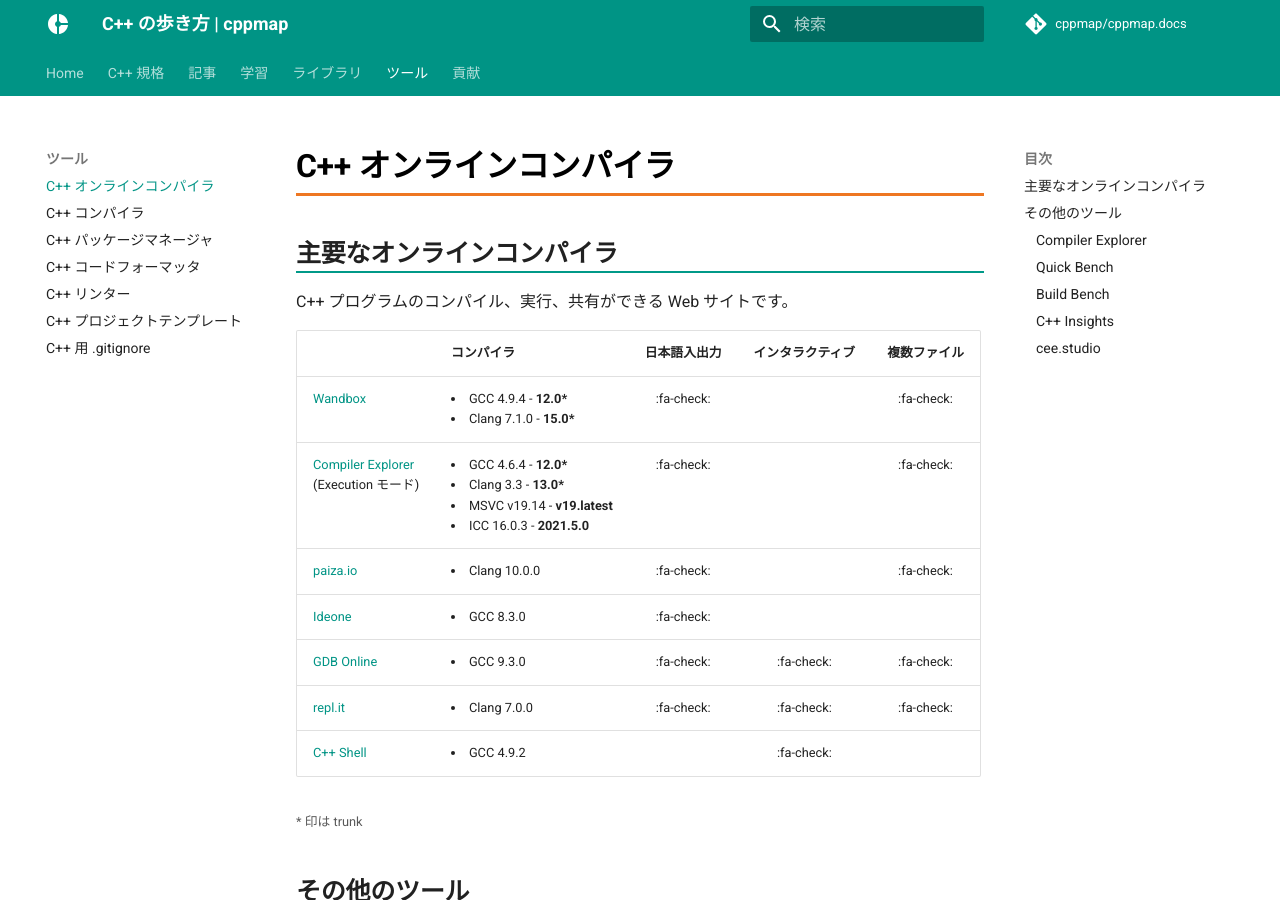
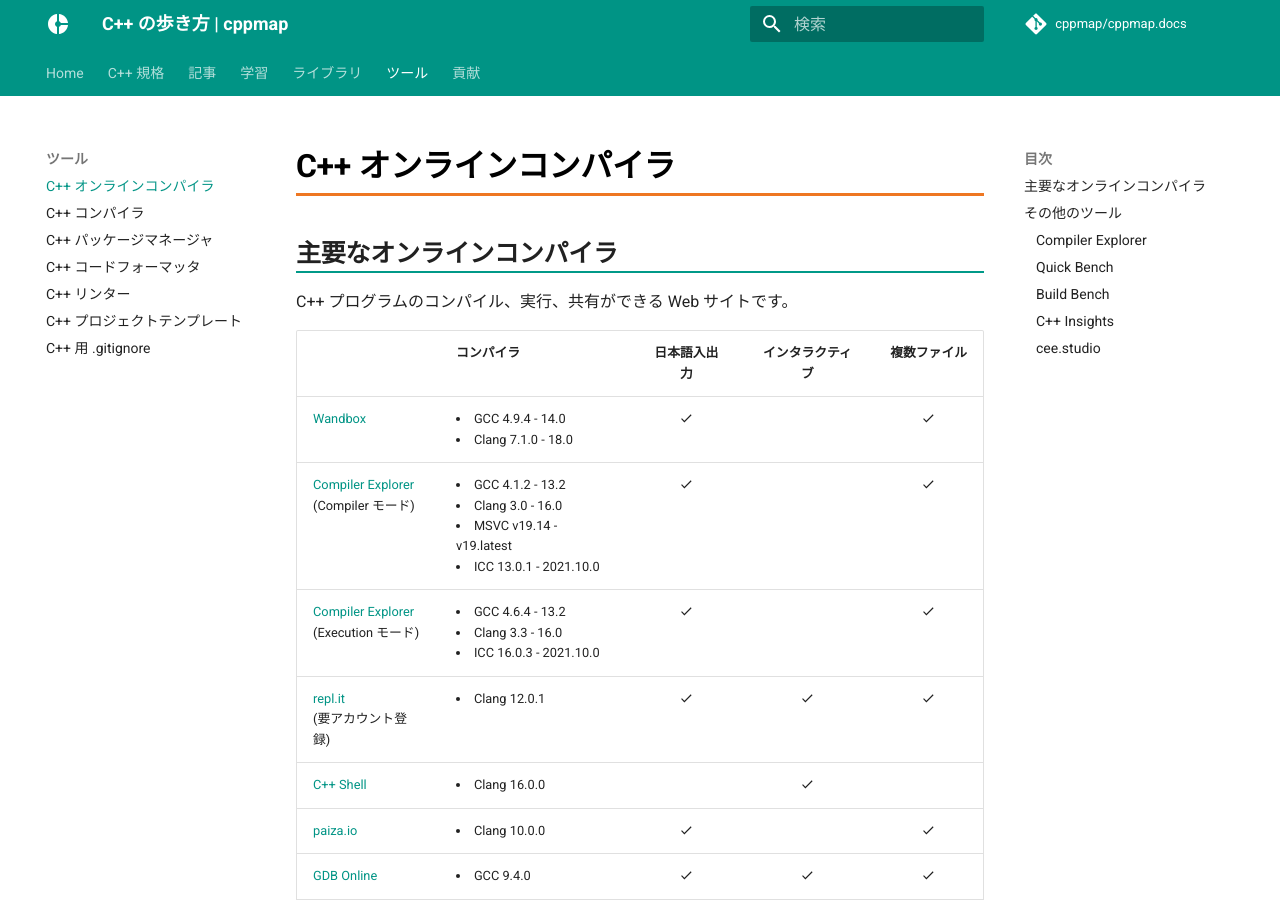
Before and after one commit to cppmap/cppmap.docs, an MkDocs documentation site: the page built from docs/tools/onlinecompilers.md, in a window 1280 px wide and 900 px high. Built offline with MkDocs 1.6.1 and Material for MkDocs 9.7.7, drawn with Linux system fonts in a browser that asks for light colours; nearby versions of some CDN libraries; comment, search, counter and statistics services are not loaded.

Commit message:
情報更新

```diff
--- a/docs/tools/onlinecompilers.md
+++ b/docs/tools/onlinecompilers.md
@@ -8,15 +8,14 @@
 
 |                                                               | コンパイラ                                                                                         | 日本語入出力     | インタラクティブ   | 複数ファイル     |
 |---------------------------------------------------------------|-----------------------------------------------------------------------------------------------|:------------:|:------------:|:------------:|
-| [Wandbox](https://wandbox.org/)                               | <li>GCC 4.9.4 - **12.0\***</li><li>Clang 7.1.0 - **15.0\***</li>                               | :fa-check: |            | :fa-check: |
-| [Compiler Explorer](https://godbolt.org/)<br>(Execution モード) | <li>GCC 4.6.4 - **12.0\***</li><li>Clang 3.3 - **13.0\***</li><li>MSVC v19.14 - **v19.latest**</li><li>ICC 16.0.3 - **2021.5.0**</li> | :fa-check: |            | :fa-check: |
-| [paiza.io](https://paiza.io/ja/projects/new?language=cpp)     | <li>Clang 10.0.0</li>                                                                          | :fa-check: |            | :fa-check: |
-| [Ideone](https://ideone.com/)                                 | <li>GCC 8.3.0</li>                                                                            | :fa-check: |            |            |
-| [GDB Online](https://www.onlinegdb.com/)                      | <li>GCC 9.3.0</li>                                                                            | :fa-check: | :fa-check: | :fa-check: |
-| [repl.it](https://repl.it/languages/cpp)                      | <li>Clang 7.0.0</li>                                                                          | :fa-check: | :fa-check: | :fa-check: |
-| [C++ Shell](http://cpp.sh/)                                   | <li>GCC 4.9.2</li>                                                                            |            | :fa-check: |            |
-
-<small>* 印は trunk</small>
+| [Wandbox](https://wandbox.org/)                               | <li>GCC 4.9.4 - 14.0</li><li>Clang 7.1.0 - 18.0</li>                               | :material-check: |            | :material-check: |
+| [Compiler Explorer](https://godbolt.org/)<br>(Compiler モード) | <li>GCC 4.1.2 - 13.2</li><li>Clang 3.0 - 16.0</li><li>MSVC v19.14 - v19.latest</li><li>ICC 13.0.1 - 2021.10.0</li> | :material-check: |            | :material-check: |
+| [Compiler Explorer](https://godbolt.org/)<br>(Execution モード) | <li>GCC 4.6.4 - 13.2</li><li>Clang 3.3 - 16.0</li><li>ICC 16.0.3 - 2021.10.0</li> | :material-check: |            | :material-check: |
+| [repl.it](https://repl.it/languages/cpp)<br>(要アカウント登録) | <li>Clang 12.0.1</li>                                                                          | :material-check: | :material-check: | :material-check: |
+| [C++ Shell](http://cpp.sh/)                                   | <li>Clang 16.0.0</li>                                                                            |            | :material-check: |            |
+| [paiza.io](https://paiza.io/ja/projects/new?language=cpp)     | <li>Clang 10.0.0</li>                                                                          | :material-check: |            | :material-check: |
+| [GDB Online](https://www.onlinegdb.com/)                      | <li>GCC 9.4.0</li>                                                                            | :material-check: | :material-check: | :material-check: |
+| [Ideone](https://ideone.com/)                                 | <li>GCC 8.3.0</li>                                                                            | :material-check: |            |            |
 
 ## その他のツール
 
```
